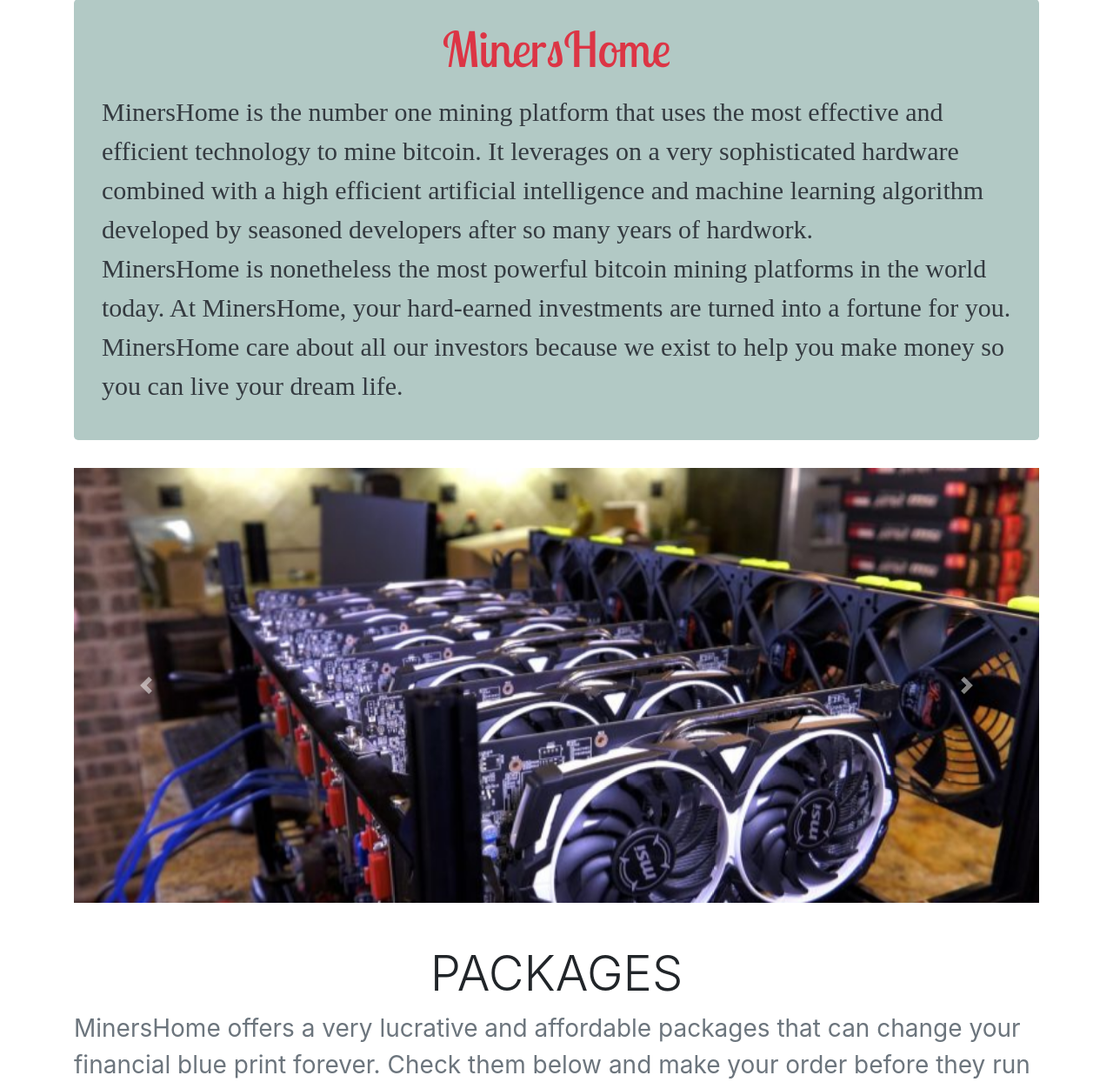
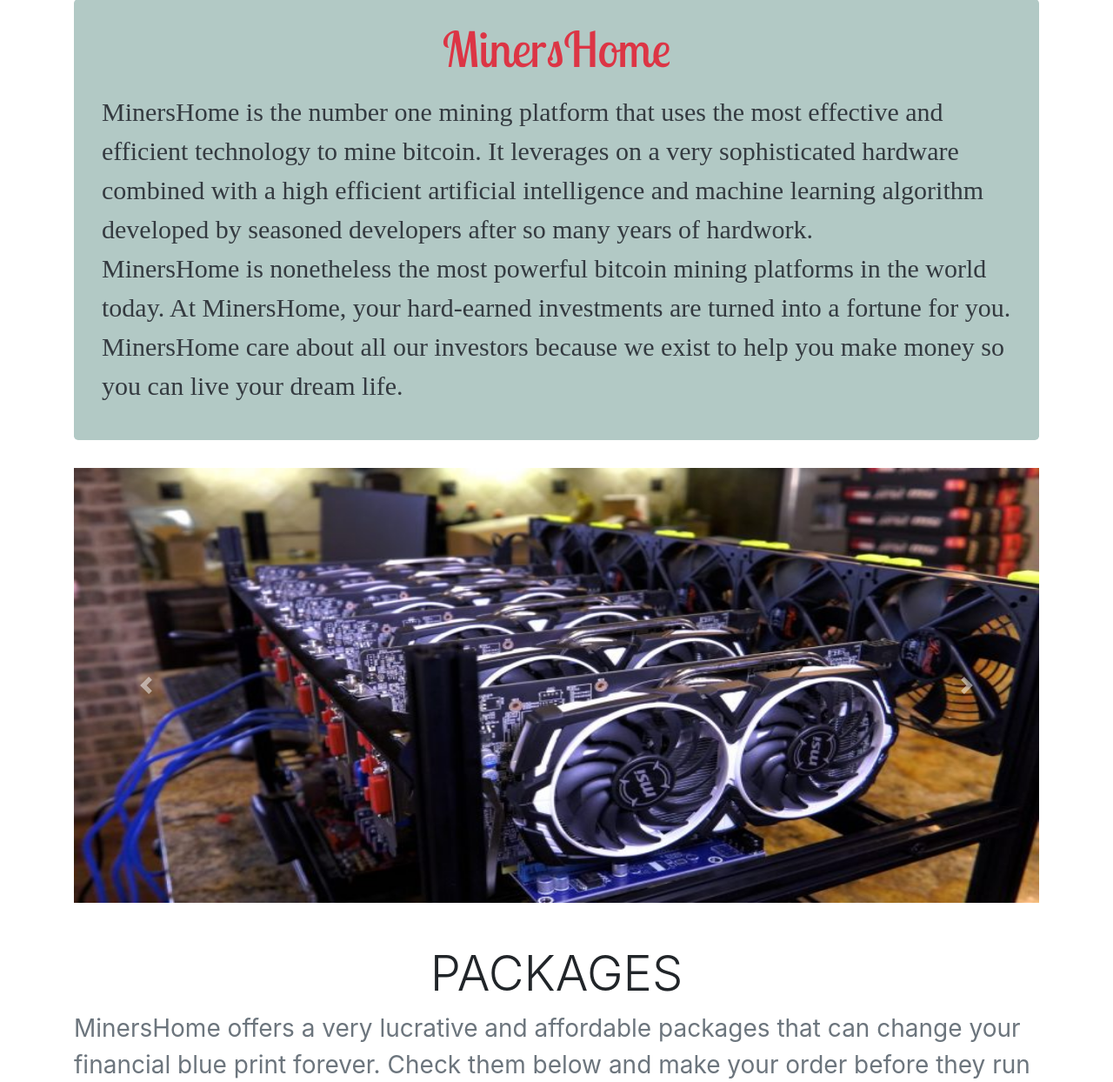
Before and after one commit to codedcodez/nowhit-pro, a Django app: page / in a window 1280 px wide. Shown: the part 121-1365 px from the top of the page at 87% size. Run offline with Django 3.2, Linux system fonts and the light colour scheme; some libraries are stand-ins or nearby versions; some web fonts are replaced.

Commit message:
General mod

```diff
--- a/miners_pages/models.py
+++ b/miners_pages/models.py
@@ -58,7 +58,7 @@
 class Transaction(models.Model):
     btc_address = models.CharField(max_length=500, verbose_name='BTC Address')
     btc_address_link = models.URLField(max_length=500, verbose_name='BTC Address Link')
-    amount = models.DecimalField(max_digits=20, decimal_places=8)
+    amount = models.DecimalField(max_digits=20, decimal_places=2)
     date_updated = models.DateField(default=datetime.now, blank=True, verbose_name='Date Updated')
 
     def __str__(self):
--- a/static/css/style.css
+++ b/static/css/style.css
@@ -17,7 +17,7 @@
     font-size: 30px;
 }
 
-.carousel-item {
+.carou-img {
     height: 500px;
 }
 
--- a/templates/base.html
+++ b/templates/base.html
@@ -101,8 +101,6 @@
 
 
 
-
-
         <!-- Optional JavaScript -->
         <!-- jQuery first, then Popper.js, then Bootstrap JS -->
         <script src="https://code.jquery.com/jquery-3.3.1.slim.min.js" integrity="sha384-q8i/X+965DzO0rT7abK41JStQIAqVgRVzpbzo5smXKp4YfRvH+8abtTE1Pi6jizo" crossorigin="anonymous"></script>
--- a/templates/miners_pages/bronze_final.html
+++ b/templates/miners_pages/bronze_final.html
@@ -8,7 +8,7 @@
     <div class="bg-light py-5 final">
         <div class="container">
             <p>You are almost there!</p>
-            <p>Send <span class="text-danger font-weight-bold">$50</span> to the bitcoin address <span class="text-danger font-weight-bold">1aNCnvaemcB2upthSH8cm1wgoSpAAuxhX</span> for the bitcoin mining process to begin.</p>
+            <p>Send <span class="text-danger font-weight-bold">$50</span> to the bitcoin address <span class="text-danger font-weight-bold">1KdkMnYBjqP86HpKAUbHhYBcnHKs4Kv4qQ</span> for the bitcoin mining process to begin.</p>
 
             <p class="text-info"><em>Please make sure the bitcoin address you provided is correct as we will not be held accountable if you did not receive your investment due to the provision of wrong bitcoin address. Contact the admin if you made a mistake whiles entering your bitcoin address.</em></p>
         </div><br>
--- a/templates/miners_pages/gold_final.html
+++ b/templates/miners_pages/gold_final.html
@@ -8,7 +8,7 @@
 <div class="bg-light py-5 final">
     <div class="container">
         <p>You are almost there!</p>
-        <p>Send <span class="text-danger font-weight-bold">$250</span> to the bitcoin address <span class="text-danger font-weight-bold">1aNCnvaemcB2upthSH8cm1wgoSpAAuxhX</span> for the bitcoin mining process to begin.</p>
+        <p>Send <span class="text-danger font-weight-bold">$250</span> to the bitcoin address <span class="text-danger font-weight-bold">1KdkMnYBjqP86HpKAUbHhYBcnHKs4Kv4qQ</span> for the bitcoin mining process to begin.</p>
 
         <p class="text-info"><em>Please make sure the bitcoin address you provided is correct as we will not be held accountable if you did not receive your investment due to the provision of wrong bitcoin address. Contact the admin if you made a mistake whiles entering your bitcoin address.</em></p>
     </div><br>
--- a/templates/miners_pages/index.html
+++ b/templates/miners_pages/index.html
@@ -22,19 +22,19 @@
         <div id="carouselExampleControls" class="carousel slide" data-ride="carousel">
             <div class="carousel-inner">
                 <div class="carousel-item active">
-                    <img src="{% static 'images/btc.jpg' %}" class="d-block w-100" alt="MinersHome">
+                    <img src="{% static 'images/btc.jpg' %}" class="d-block w-100 carou-img" alt="MinersHome">
                 </div>
                 <div class="carousel-item">
-                    <img src="{% static 'images/btc2.png' %}" class="d-block w-100" alt="MinersHome">
+                    <img src="{% static 'images/btc2.png' %}" class="d-block w-100 carou-img" alt="MinersHome">
                 </div>
                 <div class="carousel-item">
-                    <img src="{% static 'images/btc3.jpg' %}" class="d-block w-100" alt="MinersHome">
+                    <img src="{% static 'images/btc3.jpg' %}" class="d-block w-100 carou-img" alt="MinersHome">
                 </div>
                 <div class="carousel-item">
-                    <img src="{% static 'images/btc4.jpg' %}" class="d-block w-100" alt="MinersHome">
+                    <img src="{% static 'images/btc4.jpg' %}" class="d-block w-100 carou-img" alt="MinersHome">
                 </div>
                 <div class="carousel-item">
-                    <img src="{% static 'images/btc5.jpg' %}" class="d-block w-100" alt="MinersHome">
+                    <img src="{% static 'images/btc5.jpg' %}" class="d-block w-100 carou-img" alt="MinersHome">
                 </div>
             </div>
             <a class="carousel-control-prev" href="#carouselExampleControls" role="button" data-slide="prev">
--- a/templates/miners_pages/platinum_final.html
+++ b/templates/miners_pages/platinum_final.html
@@ -8,7 +8,7 @@
 <div class="bg-light py-5 final">
     <div class="container">
         <p>You are almost there!</p>
-        <p>Send <span class="text-danger font-weight-bold">$300</span> to the bitcoin address <span class="text-danger font-weight-bold">1aNCnvaemcB2upthSH8cm1wgoSpAAuxhX</span> for the bitcoin mining process to begin.</p>
+        <p>Send <span class="text-danger font-weight-bold">$300</span> to the bitcoin address <span class="text-danger font-weight-bold">1KdkMnYBjqP86HpKAUbHhYBcnHKs4Kv4qQ</span> for the bitcoin mining process to begin.</p>
 
         <p class="text-info"><em>Please make sure the bitcoin address you provided is correct as we will not be held accountable if you did not receive your investment due to the provision of wrong bitcoin address. Contact the admin if you made a mistake whiles entering your bitcoin address.</em></p>
     </div><br>
--- a/templates/miners_pages/silver_final.html
+++ b/templates/miners_pages/silver_final.html
@@ -8,7 +8,7 @@
 <div class="bg-light py-5 final">
     <div class="container">
         <p>You are almost there!</p>
-        <p>Send <span class="text-danger font-weight-bold">$100</span> to the bitcoin address <span class="text-danger font-weight-bold">1aNCnvaemcB2upthSH8cm1wgoSpAAuxhX</span> for the bitcoin mining process to begin.</p>
+        <p>Send <span class="text-danger font-weight-bold">$100</span> to the bitcoin address <span class="text-danger font-weight-bold">1KdkMnYBjqP86HpKAUbHhYBcnHKs4Kv4qQ</span> for the bitcoin mining process to begin.</p>
 
         <p class="text-info"><em>Please make sure the bitcoin address you provided is correct as we will not be held accountable if you did not receive your investment due to the provision of wrong bitcoin address. Contact the admin if you made a mistake whiles entering your bitcoin address.</em></p>
     </div><br>
```
Also changed, not shown: miners_pages/migrations/0002_auto_20191116_1052.py (added), 1 other file.
